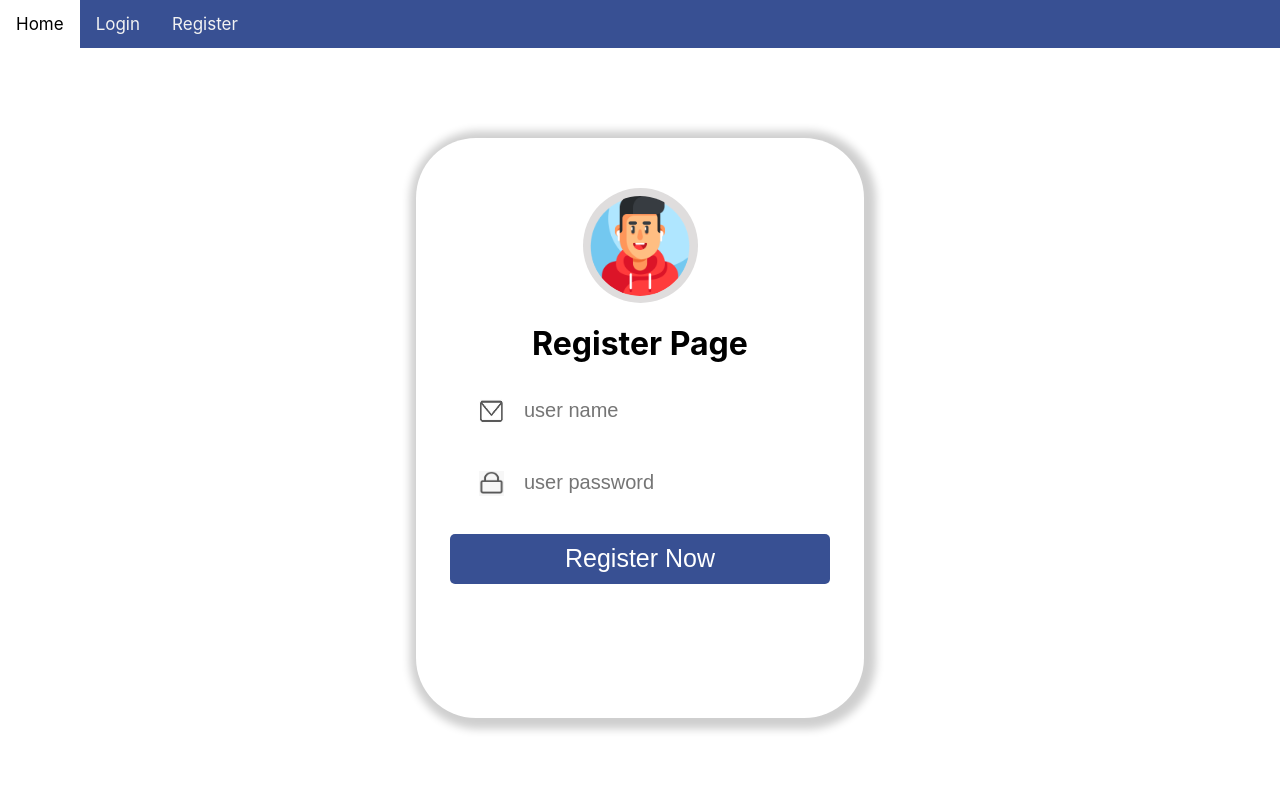
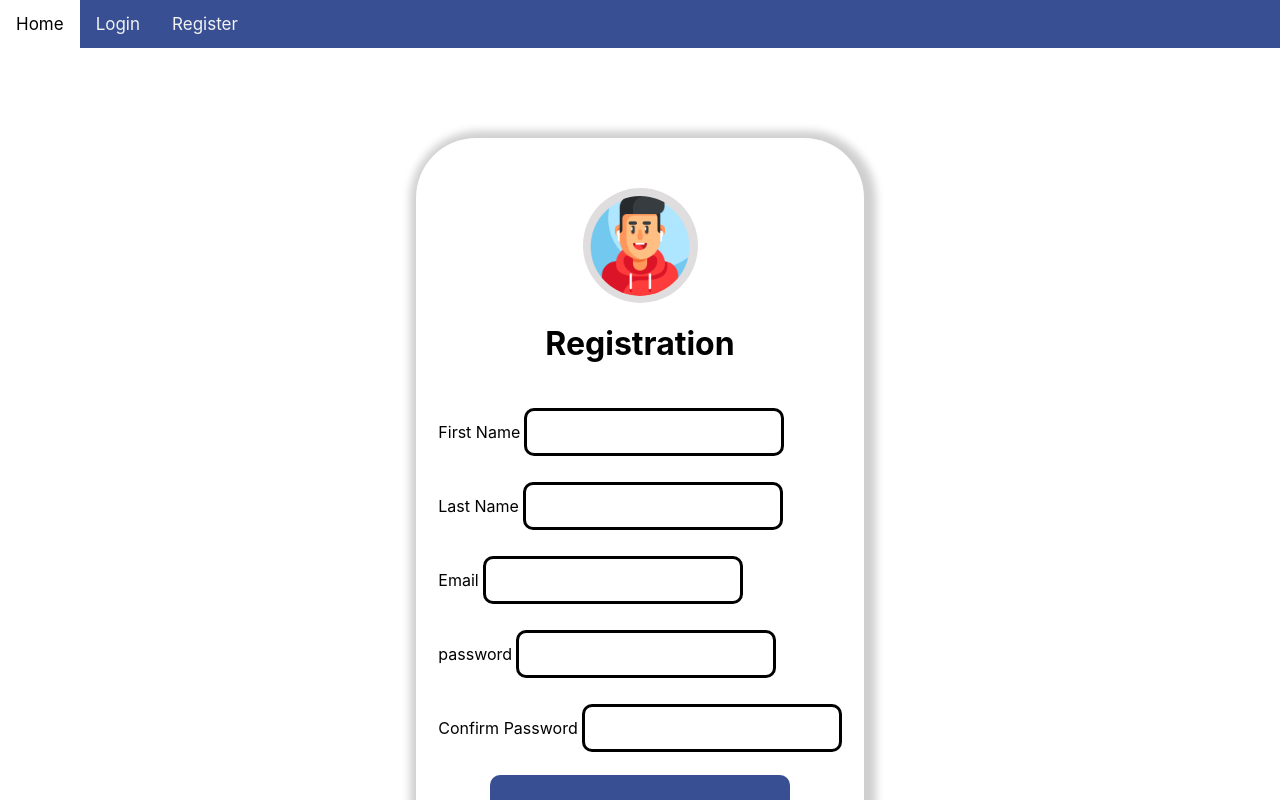
Before and after one commit to safaziedi/form-react, a React (Create React App) app: page /register in a window 1280 px wide. Shown: the top 800 px of the page. Built offline with nearby package versions, Linux system fonts and the light colour scheme.

Commit message:
add formik and yup

```diff
--- a/package.json
+++ b/package.json
@@ -6,12 +6,14 @@
     "@testing-library/jest-dom": "^5.16.4",
     "@testing-library/react": "^13.3.0",
     "@testing-library/user-event": "^13.5.0",
+    "formik": "^2.2.9",
     "react": "^18.1.0",
     "react-dom": "^18.1.0",
     "react-router": "^6.3.0",
     "react-router-dom": "^6.3.0",
     "react-scripts": "5.0.1",
-    "web-vitals": "^2.1.4"
+    "web-vitals": "^2.1.4",
+    "yup": "^0.32.11"
   },
   "scripts": {
     "start": "react-scripts start",
--- a/src/Components/Login.css
+++ b/src/Components/Login.css
@@ -11,6 +11,16 @@
     display: flex;
     justify-content: center;
     height: 550px;
+    width: 35%;
+    box-shadow: 3px 2px 9px 9px rgb(207, 207, 207);
+    padding-top: 30px;
+    border-radius: 60px;
+    background-color: white;
+  }
+  .sub-mainn {
+    display: flex;
+    justify-content: center;
+    height: 830px;
     width: 35%;
     box-shadow: 3px 2px 9px 9px rgb(207, 207, 207);
     padding-top: 30px;
@@ -38,34 +48,30 @@
   }
 
   input{
-      width: 300px;
-      height: 50px;
-      border-radius: 60px;
-      box-shadow: inset 0px 0px 0px 0px rgb(180, 179, 179);
-      border: none;
-      outline: none;
-      background-color: #fff;
+      width: 250px;
+      height: 40px;
+      border-radius: 10px;
   }
 
   .email{
       height: 25px;
       width: 25px;
       position: absolute;
-      padding: 14px 0 0 25px;
+      padding: 14px 15px 15px 25px;
   }
 
   .name{
-      padding-left: 70px;
       font-size: 20px;
+      border: solid;
   }
   .second-input{
-      padding-top: 20px;
+    padding-top: 20px;
   }
 
   button{
-      width: 380px;
+      width: 300px;
       height: 50px;
-      border-radius: 5px;
+      border-radius: 10px;
       background-color: #385093;
       color: white;
       font-size: 25px;
@@ -83,3 +89,10 @@
    a{
        color: blue;
    }
+
+
+
+
+   .error{
+    color: red;
+   }
--- a/src/Components/Login.jsx
+++ b/src/Components/Login.jsx
@@ -1,8 +1,6 @@
 import React from "react";
 import "./Login.css";
 import profile from "./../image/a.png";
-import email from "./../image/email.jpg";
-import pass from "./../image/pass.png";
 import { useNavigate } from "react-router-dom";
 
 
@@ -22,11 +20,10 @@ function Login() {
                 <img src={profile} alt="profile" className="profile" /></div> </div> <div>
             <h1>Login Page</h1>
             <div>
-              <img src={email} alt="email" className="email" />
+
               <input type="text" placeholder="user name" className="name" required="required" />
             </div>
             <div className="second-input">
-              <img src={pass} alt="pass" className="email"  />
               <input type="password" placeholder="user password" className="name" required="required" />
             </div>
             <div className="login-button">
--- a/src/Components/Register.jsx
+++ b/src/Components/Register.jsx
@@ -1,55 +1,73 @@
-import React, { useState, useEffect } from "react";
+
 import "./Login.css";
 import profile from "./../image/gamer.png";
 import email from "./../image/email.jpg";
 import passWORD from "./../image/pass.png";
-import Users from "./Users.jsx";
+import pass from "./../image/pass.png";
+import { useNavigate } from "react-router-dom";
+import React from 'react';
+import { Formik, Form } from 'formik';
+import { TextField } from './TextField';
+import * as Yup from 'yup';
 
 const Register = () => {
+  const validate = Yup.object({
+    firstName: Yup.string()
+      .max(15, 'Must be 15 characters or less')
+      .required('Required'),
+    lastName: Yup.string()
+      .max(20, 'Must be 20 characters or less')
+      .required('Required'),
+    email: Yup.string()
+      .email('Email is invalid')
+      .required('Email is required'),
+    password: Yup.string()
+      .min(8, 'Password must be at least 6 charaters')
+      .required('Password is required'),
+    confirmPassword: Yup.string()
+      .oneOf([Yup.ref('password'), null], 'Password must match')
+      .required('Confirm password is required'),
+  })
+  return (
+    <Formik
+      initialValues={{
+        firstName: '',
+        lastName: '',
+        email: '',
+        password: '',
+        confirmPassword: ''
+      }}
+      validationSchema={validate}
+      onSubmit={values => {
+        console.log(values)
+      }}
+    >
+      {formik => (
+        <div>
+          <div className="main">
+      <div className="sub-mainn">
+        <div>
 
-  return (
-    <div>
-      <form>
-        <div className="main">
-          <div className="sub-main">
-            <div>
-              <div className="imgs">
-                <div className="container-image">
-                  <img src={profile} alt="profile" className="profile" />
-                </div>
-              </div>
-              <div>
-                <h1>Register Page</h1>
-                <div>
-                  <img src={email} alt="email" className="email" />
-                  <input
-                    type="text"
-                    placeholder="user name"
-                    className="name"
-                    required="required"
-                  />
-                </div>
-                <div className="second-input">
-                  <img src={passWORD} alt="pass" className="email" />
-                  <input
-                    type="password"
-                    placeholder="user password"
-                    className="name"
-                    required="required"
-                  />
-                </div>
-                <div className="login-button">
-                  <button type="submit">Register Now</button>
-                </div>
-              </div>
+          <div className="imgs">
+              <div className="container-image">
+                <img src={profile} alt="profile" className="profile" />
+                </div> </div> <div>
+            <h1>Registration </h1>
+          <Form>
+          <div className="second-input">
+            <TextField label="First Name" name="firstName" className="name" type="text" /> &nbsp;
+            <TextField label="Last Name" name="lastName" className="name" type="text" /> &nbsp;
+            <TextField label="Email" name="email" type="email" className="name"/>&nbsp;
+            <TextField label="password" name="password" type="password" className="name" />&nbsp;
+            <TextField label="Confirm Password" name="confirmPassword" type="password" className="name"/>&nbsp;
+            <div ><button className="login-button" type="submit">Register</button></div>&nbsp;
+            <div ><button className="login-button" type="reset">Reset</button></div>
             </div>
-          </div>
-        </div>
-      </form>
+          </Form>
+        </div> </div> </div> </div> </div>
+      )}
+    </Formik>
+  )
+}
 
-      </div>
-
-  );
-};
-
-export default Register;
+export default Register
--- /dev/null
+++ b/src/Components/TextField.jsx
@@ -0,0 +1,25 @@
+import React from 'react';
+import { ErrorMessage, useField } from 'formik';
+
+export const TextField = ({ label, ...props }) => {
+  const [field, meta] = useField(props);
+  return (
+    <div className="mb-2">
+      <table>
+        <tbody>
+          <tr>
+            <td><label htmlFor={field.name}>{label}</label> </td>
+            <td><input
+        className={`form-control ${meta.touched && meta.error && 'is-invalid'}`}
+        {...field} {...props}
+        autoComplete="off"
+      /></td>
+          </tr>
+        </tbody>
+      </table>
+
+
+      <ErrorMessage component="div" name={field.name} className="error" />
+    </div>
+  )
+}
--- a/src/Components/Users.jsx
+++ b/src/Components/Users.jsx
@@ -1,17 +1,11 @@
 import React from 'react'
 
-const Users= ({users})=> {
+const Users= ()=> {
   return (
-
-    (users|| []).map(user=>(
-
-    <tr key={user.name}>
-        <td>{user.name}</td>
-        <td>{user.pass}</td>
-    </tr>
-
-
-)))
+    <div>
+        <p  style={{fontSize: 25}}>Users page</p>
+    </div>
+  )
 }
 
 
```
Also changed, not shown: 1 other file (tests, documents, lock files or other folders).
